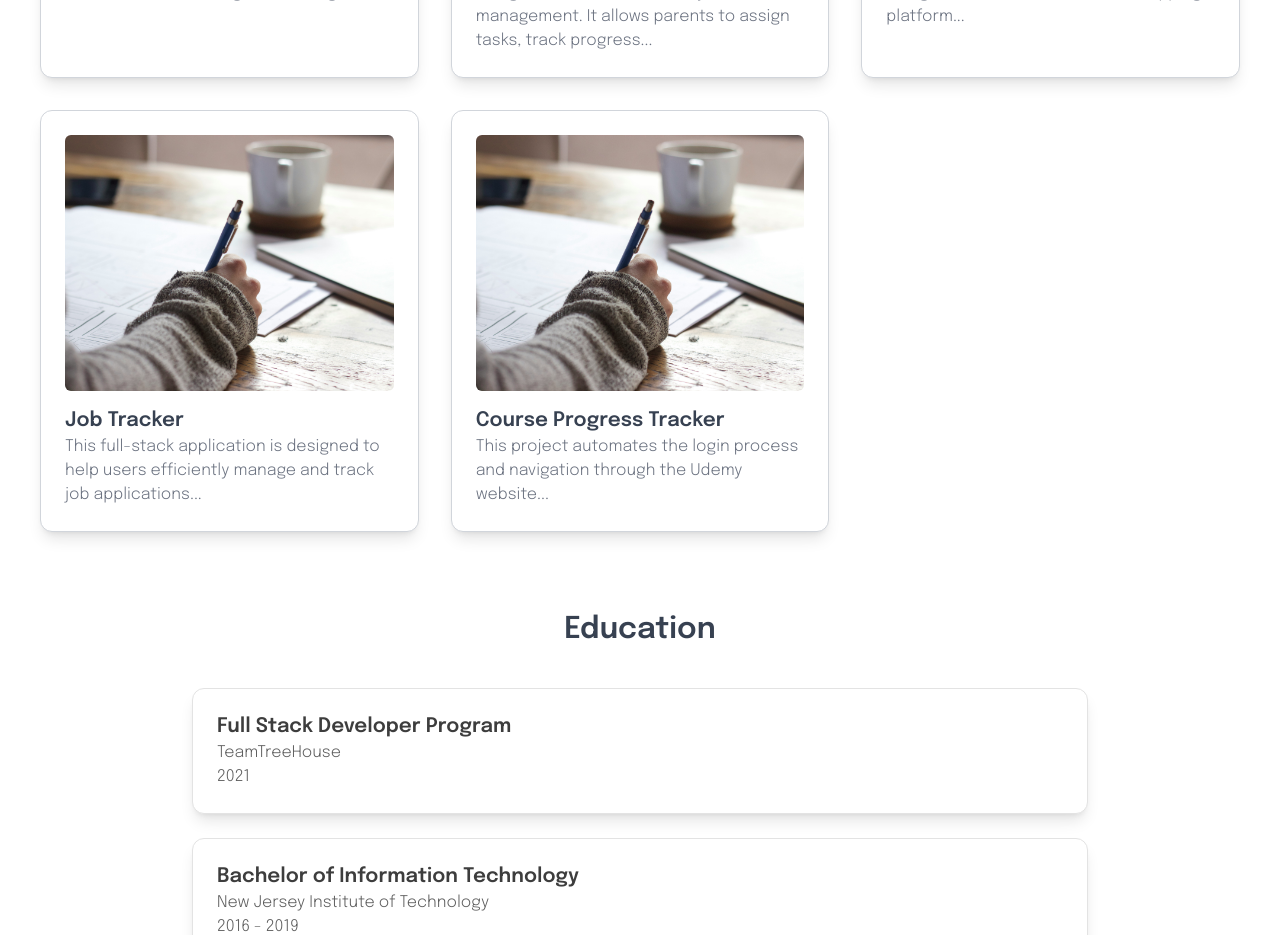
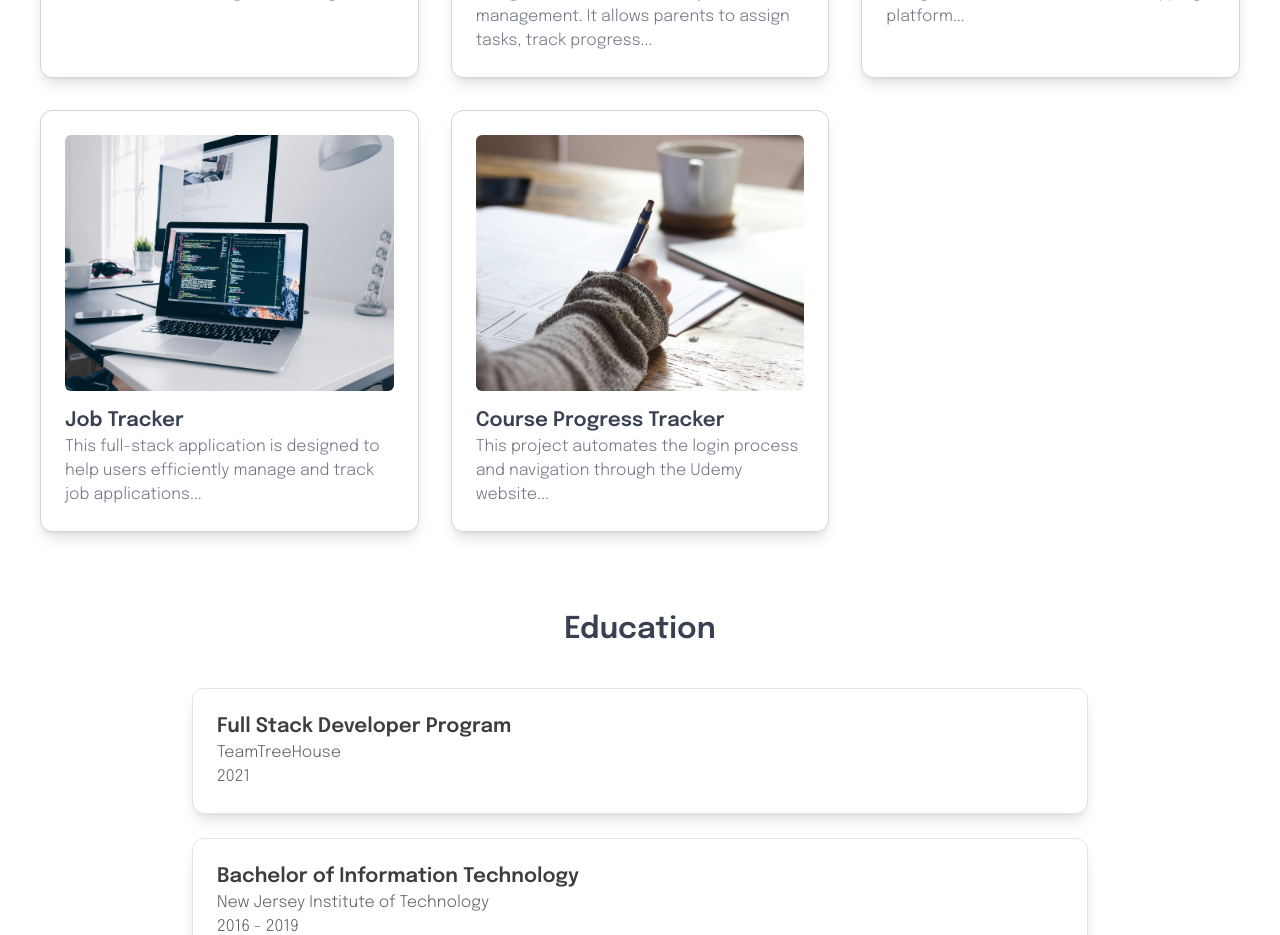
Before and after one commit to zol22/Portfolio, a React (Vite) app: page / in a window 1280 px wide. Shown: the part 1620-2555 px from the top of the page. Built offline with nearby package versions, Linux system fonts and the light colour scheme.

Commit message:
add image

```diff
--- a/src/components/ProjectDetail.jsx
+++ b/src/components/ProjectDetail.jsx
@@ -119,7 +119,7 @@ const ProjectDetail = () => {
     },
     4: {
       name: "Job Tracker",
-      image: "/images/Course_Tracker.png",
+      image: "/images/job-tracker.png",
       description: `The Job Tracker Web App is a full-stack application designed to help users efficiently manage and track job applications. Built with modern web technologies, it offers a user-friendly interface for organizing job data, tracking statuses, and adding notes, ensuring users stay on top of their job search.`,
       whatItDoes: [
         "Enables users to add, edit, and delete job applications.",
--- a/src/components/Projects.jsx
+++ b/src/components/Projects.jsx
@@ -24,7 +24,7 @@ const projects = [
     id: 4,
     name: 'Job Tracker',
     description: 'This full-stack application is designed to help users efficiently manage and track job applications...',
-    imageUrl: '/images/course-tracker-unsplash.jpg',
+    imageUrl: '/images/job-tracker.jpg',
   },
   {
     id: 5,
```
Also changed, not shown: public/images/job-tracker.jpg (added), public/images/job-tracker.png (added).
